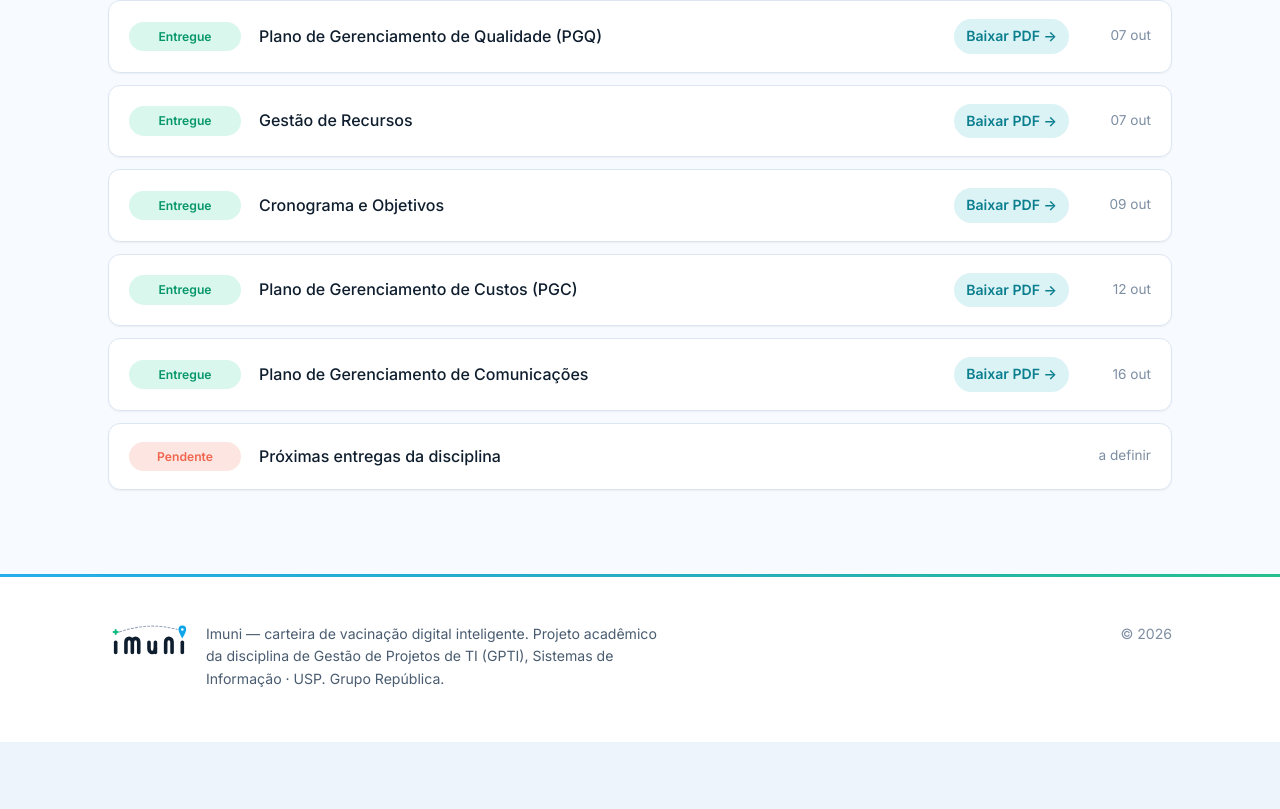
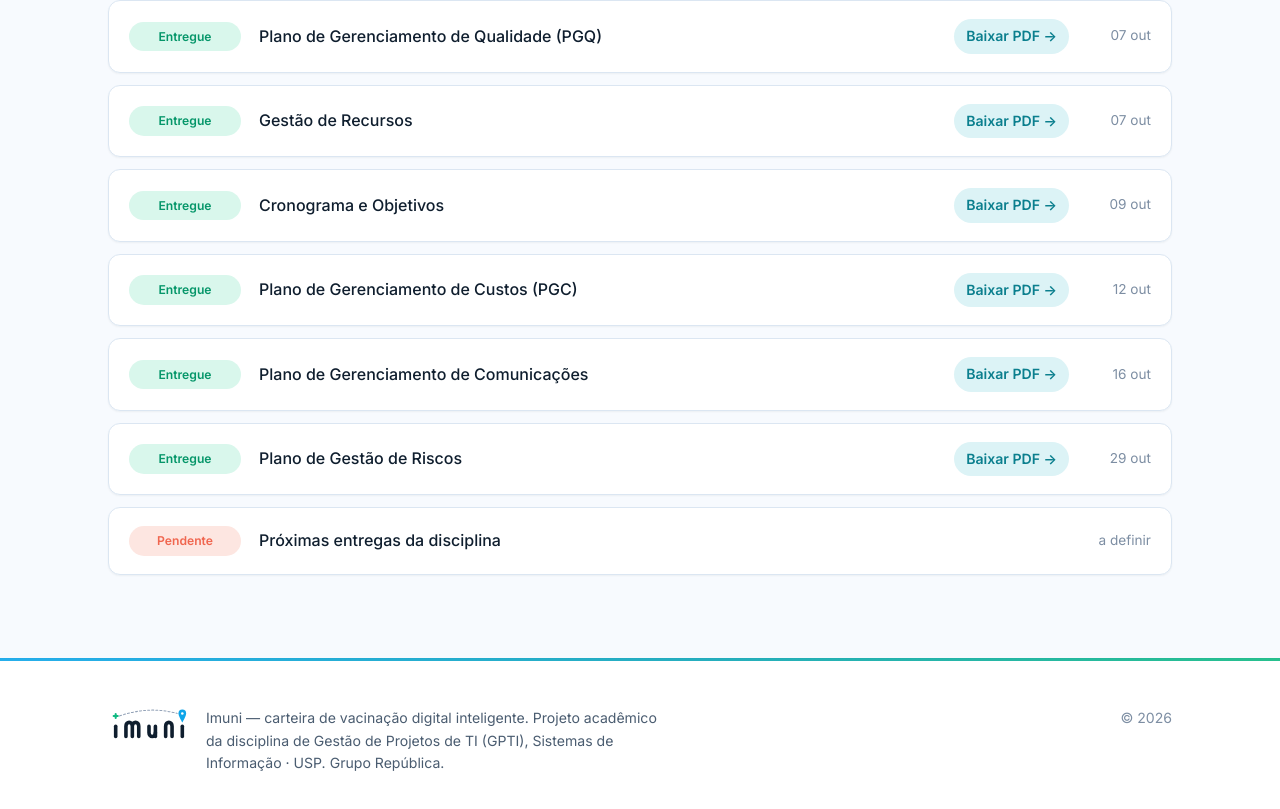
Before and after one commit to aguiar-diego/imuni, a React (Vite) app: page / in a window 1280 px wide. Shown: the part 5253-6062 px from the top of the page. Before the commit the page ends 5995 px from the top, so only its background shows below. Built offline with nearby package versions, Linux system fonts and the light colour scheme.

Commit message:
Adiciona Gestão de Riscos ao Site

```diff
--- a/src/components/Documentos.jsx
+++ b/src/components/Documentos.jsx
@@ -70,6 +70,13 @@ const DOCUMENTOS = [
     acao: 'Baixar PDF',
   },
   {
+    nome: 'Plano de Gestão de Riscos',
+    data: '29 out',
+    status: 'entregue',
+    href: `${BASE}docs/GR_Imuni.pdf`,
+    acao: 'Baixar PDF',
+  },
+  {
     nome: 'Próximas entregas da disciplina',
     data: 'a definir',
     status: 'pendente',
```
Also changed, not shown: 1 other file (tests, documents, lock files or other folders).
